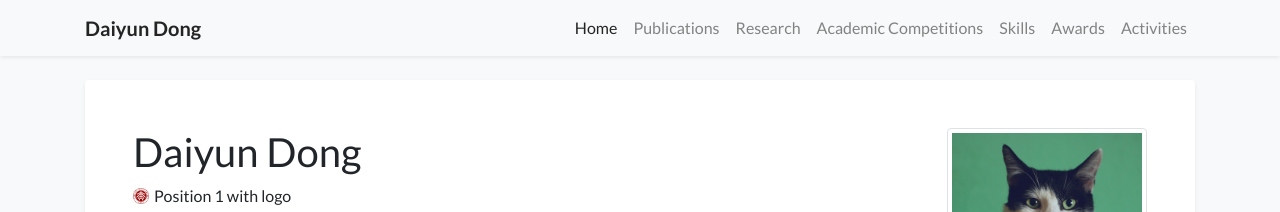
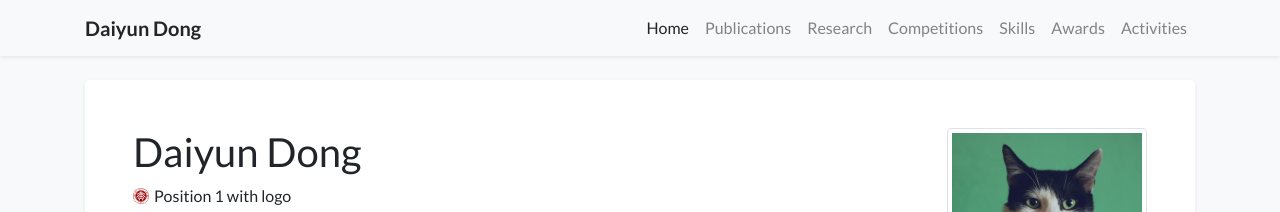
Before and after one commit to daiyundong/academic-homepage, a Jekyll site: the page built from index.html, in a window 1280 px wide. Shown: the top 212 px of the page. Built offline with Jekyll 4.4.1, drawn with Linux system fonts in a browser that asks for light colours; a style sheet for code colours, icons or effects is not loaded.

Commit message:
Update navigation.yml

```diff
--- a/_data/navigation.yml
+++ b/_data/navigation.yml
@@ -5,8 +5,8 @@ pages:
   url: /publications
 - name: Research
   url: /research
-- name: Academic Competitions
-  url: /academic_competitions
+- name: Competitions
+  url: /competitions
 - name: Skills
   url: /skills
 - name: Awards
```
